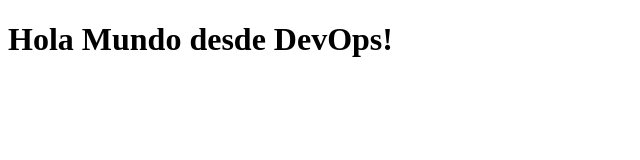
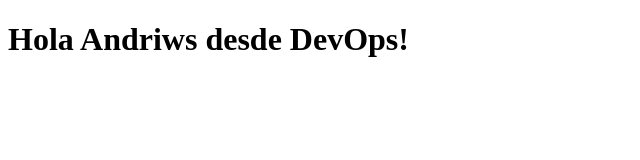
Before and after one commit to AndriwsCC8/practica-devops, a website: page nginx/index.html in a window 1280 px wide. Shown: the whole page, without its empty margins (0-640 px from the left). Drawn offline with Linux system fonts and the light colour scheme.

Commit message:
Pequeño cambio para probar el CI

```diff
--- a/nginx/index.html
+++ b/nginx/index.html
@@ -6,6 +6,6 @@
   <title>Hola Mundo</title>
 </head>
 <body>
-  <h1>Hola Mundo desde DevOps!</h1>
+  <h1>Hola Andriws desde DevOps!</h1>
 </body>
 </html>
```
